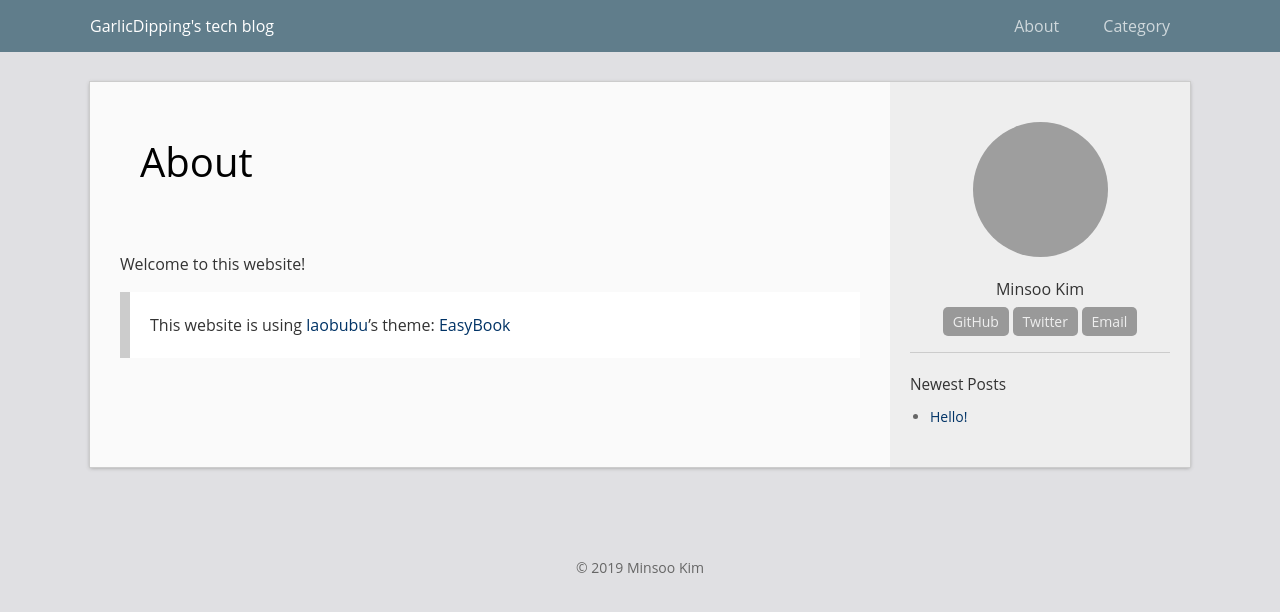
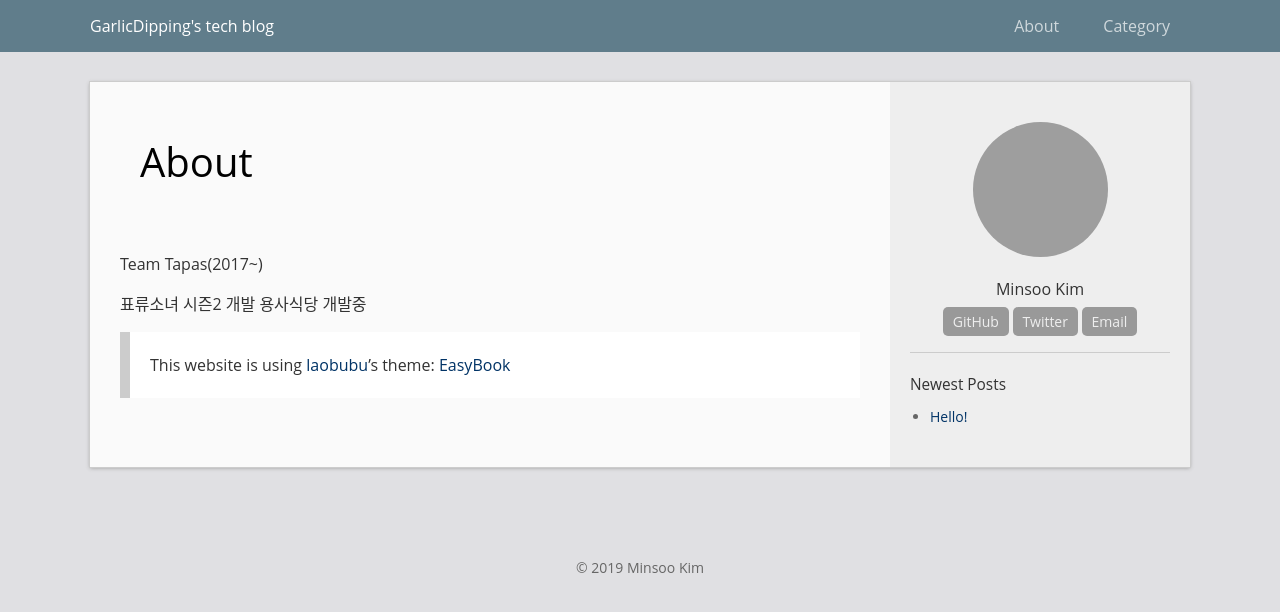
Before and after one commit to GarlicDipping/garlicdipping.github.io, a Jekyll site: the page built from about.md, in a window 1280 px wide. Shown: the top 612 px of the page. Built offline with Jekyll 4.4.1, drawn with Linux system fonts in a browser that asks for light colours; grey boxes are pictures that could not be loaded.

Commit message:
no message

```diff
--- a/about.md
+++ b/about.md
@@ -4,6 +4,10 @@ title: About
 permalink: /about/
 ---
 
-Welcome to this website!
+Team Tapas(2017~)
+
+표류소녀 시즌2 개발
+용사식당 개발중
+
 
 > This website is using [laobubu](http://laobubu.net)'s theme: [EasyBook](https://github.com/laobubu/jekyll-theme-EasyBook)
```
